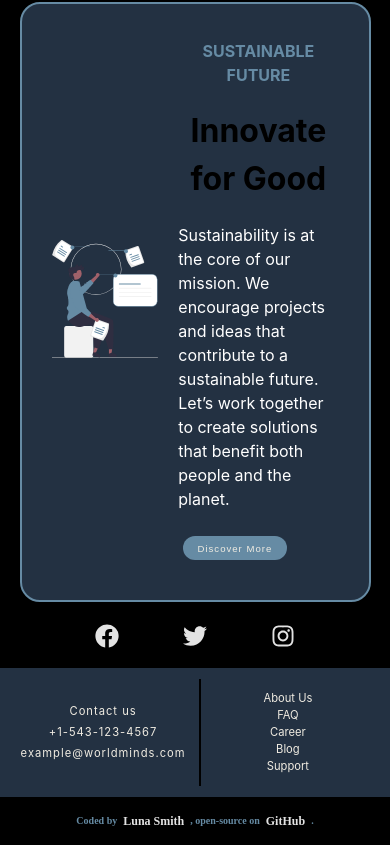
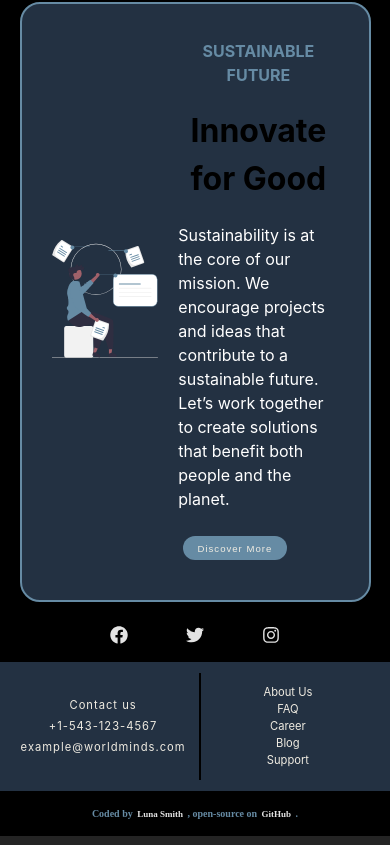
Before and after one commit to Lu-Smith/world-minds-react, a React (Vite) app: page / in a window 390 px wide. Shown: the part 3942-4787 px from the top of the page. Built offline with nearby package versions, Linux system fonts and the light colour scheme.

Commit message:
Updated FooterLink.tsx

```diff
--- a/src/assets/FooterLink.tsx
+++ b/src/assets/FooterLink.tsx
@@ -1,4 +1,4 @@
-import React from 'react';
+import React, { useState, useEffect } from 'react';
 import styled from 'styled-components';
 import { motion } from "framer-motion";
 
@@ -13,6 +13,14 @@ const FooterLinkElement = styled.a`
   &:hover {
     color: #668ba4;
   }
+
+  @media (max-width: 768px) {
+    font-size: 1em;
+  }
+
+  @media (max-width: 480px) {
+    font-size: 0.9em;
+  }
 `;
 
 interface FooterLinkProps {
@@ -23,10 +31,28 @@ interface FooterLinkProps {
 }
 
 const FooterLink: React.FC<FooterLinkProps> = ({ href, target, children, role }) => {
+
+  const [hoverY, setHoverY] = useState(-15);
+
+  useEffect(() => {
+    const updateHoverY = () => {
+      if (window.innerWidth <= 768) {
+        setHoverY(-8);
+      } else {
+        setHoverY(-15);
+      }
+    };
+
+    updateHoverY();
+    window.addEventListener('resize', updateHoverY);
+
+    return () => window.removeEventListener('resize', updateHoverY);
+  }, []);
+
   return (
     <motion.div
     initial={{ scale: 1, y: 0, opacity: 1 }}
-    whileHover={{ scale: 1.2, y: -15, opacity: 0.9 }}
+    whileHover={{ scale: 1.2, y: hoverY, opacity: 0.9 }}
     transition={{ duration: 0.6 }}>
       <FooterLinkElement href={href} target={target} role={role}>
         {children}
```
